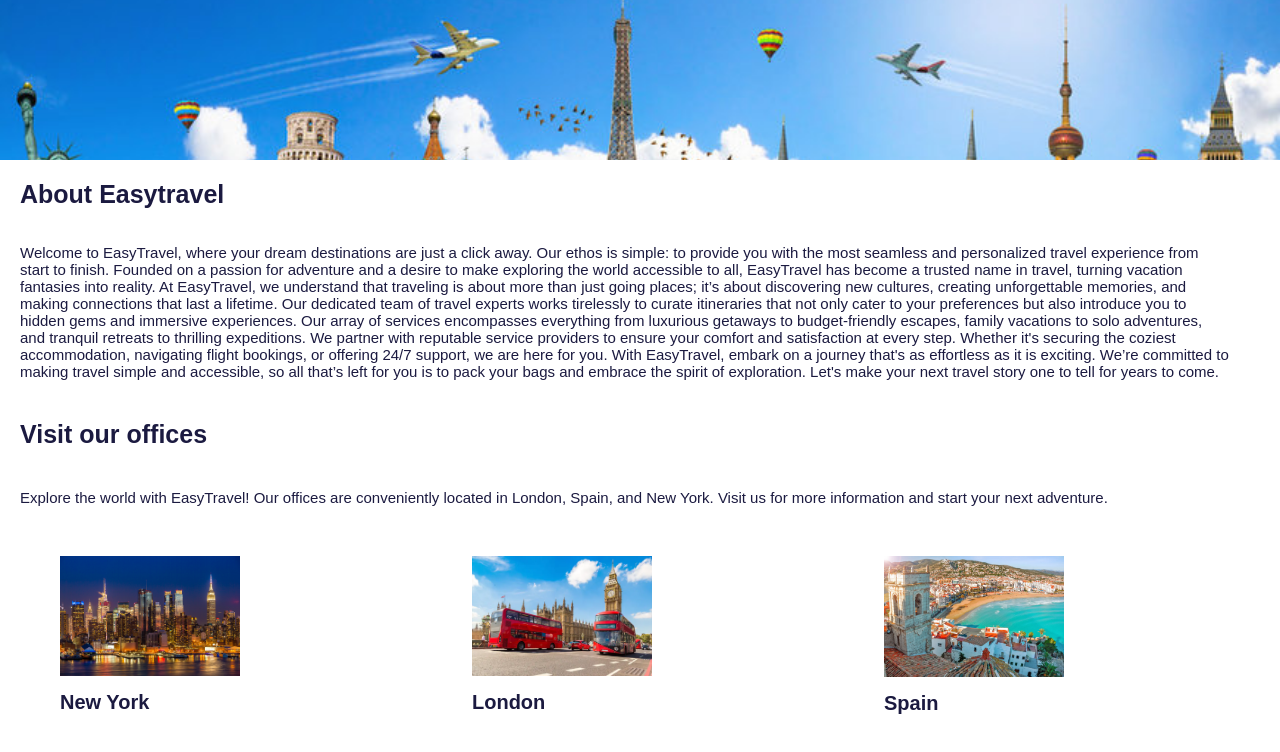
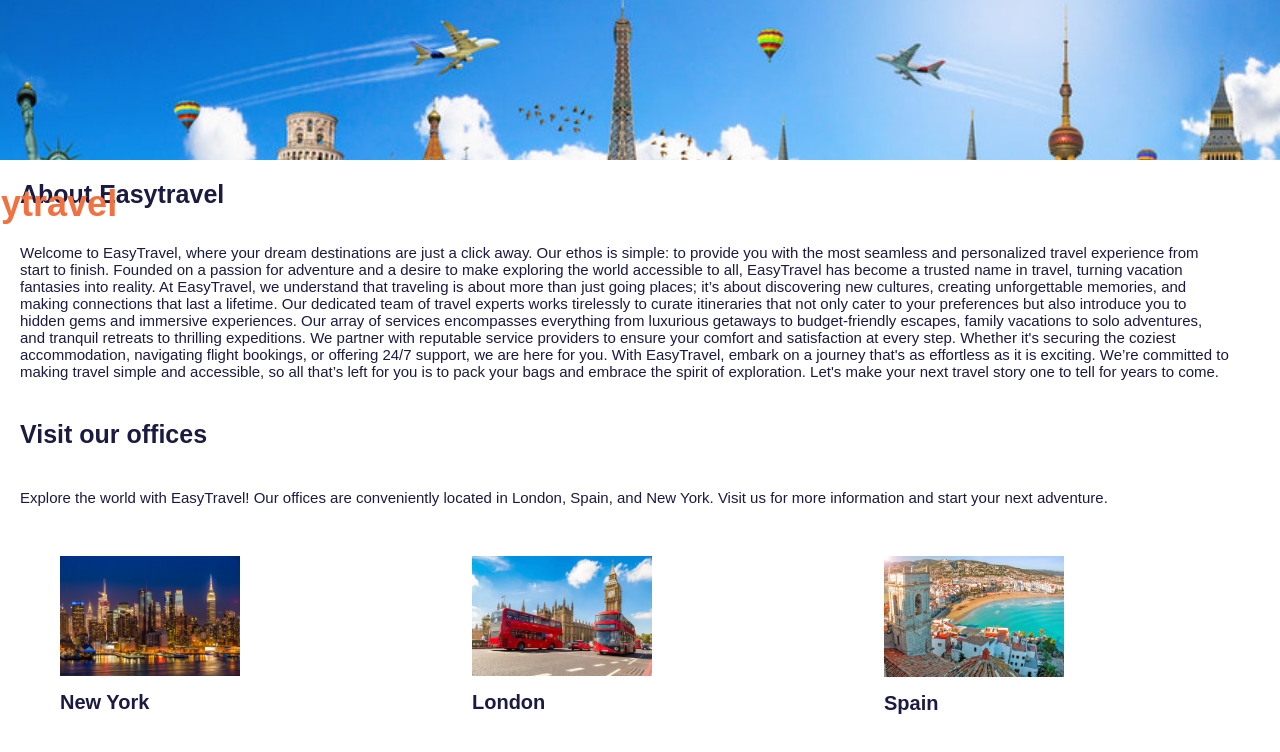
Before and after one commit to Romygth/Easy-Travel-, a plain HTML site: page about.html in a window 1280 px wide. Drawn offline with Linux system fonts and the light colour scheme; files whose address does not match are found by name.

Commit message:
Add files via upload

```diff
--- a/about.html
+++ b/about.html
@@ -6,8 +6,9 @@
 </head>
 <body>
 
+
 <div class="Image">
-
+                <h1 class="logo">Easytravel</h1>
             </div>
 
 <div class="content">
```
